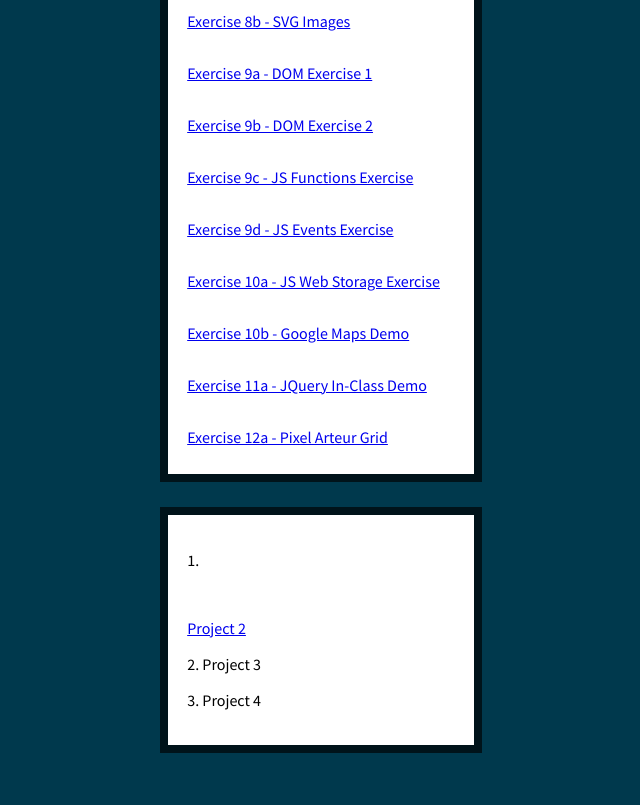
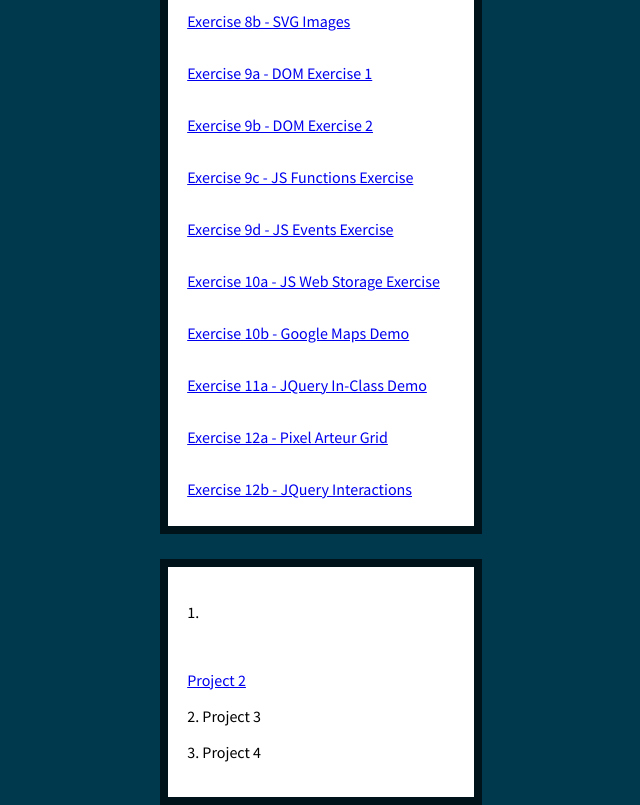
Before and after one commit to npd1891/igme230, a plain HTML site: page index.html in a window 1280 px wide. Shown: the part 573-1378 px from the top of the page, without its empty margins (230-870 px from the left). Before the commit the page ends 1326 px from the top, so only its background shows below. Drawn offline with Linux system fonts and the light colour scheme.

Commit message:
Update index.html

```diff
--- a/index.html
+++ b/index.html
@@ -28,6 +28,7 @@
 			<p><a href="https://npd1891.github.io/igme230/webservices/maps_start.html">Exercise 10b - Google Maps Demo</a></p>
 			<p><a href="https://npd1891.github.io/igme230/jquery-demo.html">Exercise 11a - JQuery In-Class Demo</a></p>
 			<p><a href="https://npd1891.github.io/igme230/pixelArtistExercise.html">Exercise 12a - Pixel Arteur Grid</a></p>
+			<p><a href="https://npd1891.github.io/igme230/jq-inter-demo/jq-interaction.html">Exercise 12b - JQuery Interactions</a></p>
 		</aside>
 		<aside id="projectbox">
 			<ol>
```
